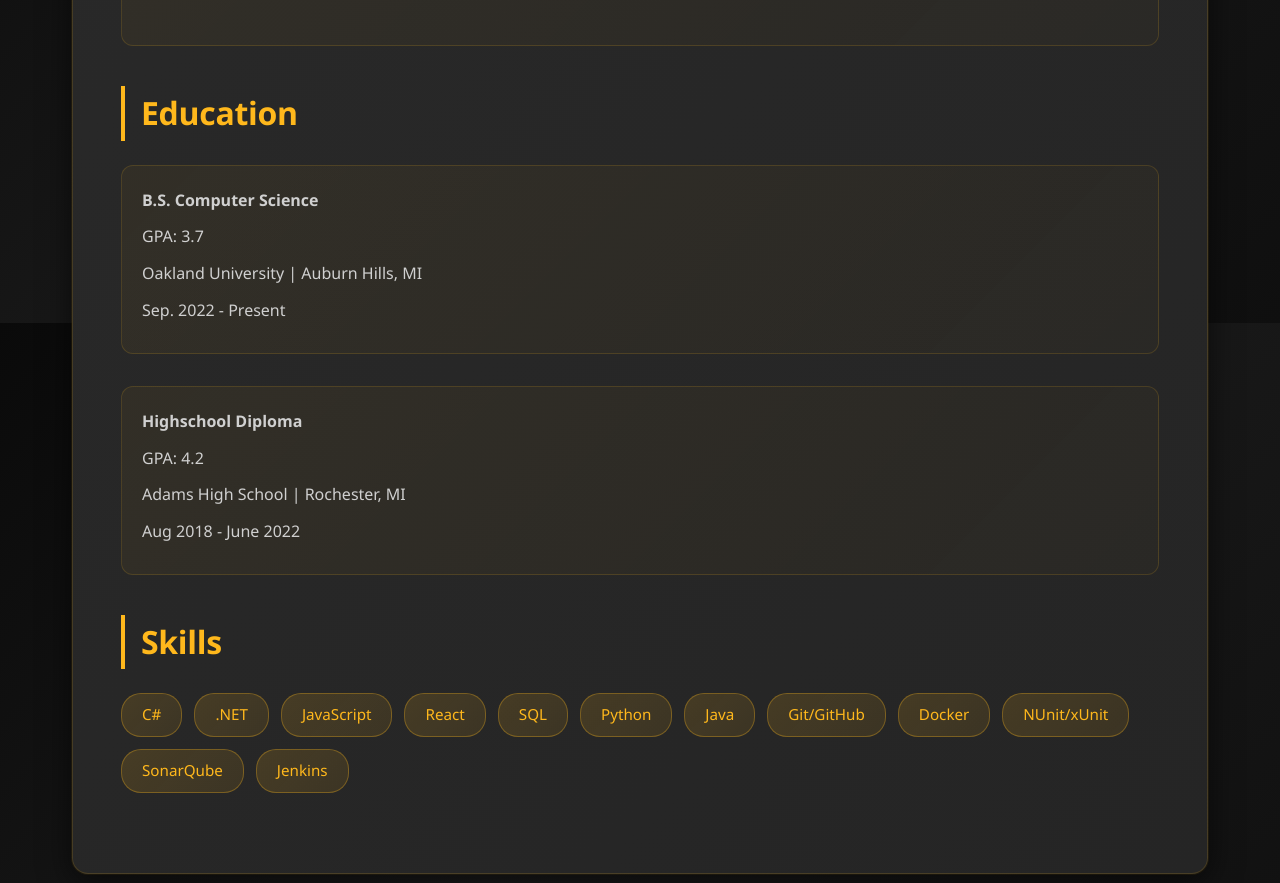
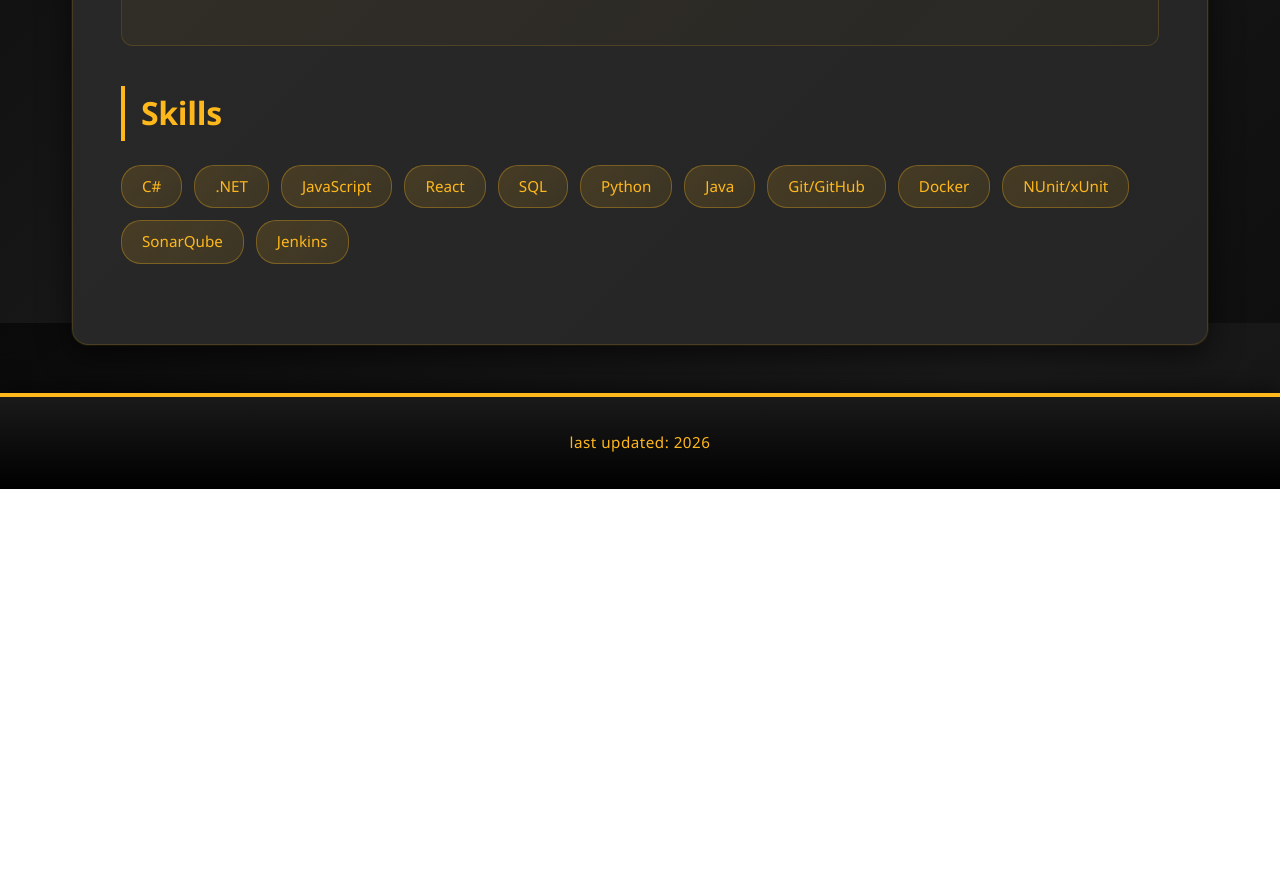
Before and after one commit to stroeren/Assignment1CSI4999, a plain HTML site: page index.html in a window 1280 px wide. Shown: the part 1277-2160 px from the top of the page. After the commit the page ends 1766 px from the top, so only its background shows below. Drawn offline with Linux system fonts and the light colour scheme.

Commit message:
Update index.html

```diff
--- a/index.html
+++ b/index.html
@@ -46,22 +46,6 @@
                 </div>
             </section>
 
-            <section class="education">
-                <h2>Education</h2>
-                <div class="education-item">
-                    <p><strong>B.S. Computer Science</strong></p>
-                    <p>GPA: 3.7</p>
-                    <p>Oakland University | Auburn Hills, MI</p>
-                    <p>Sep. 2022 - Present</p>
-                </div>
-                <div class="education-item">
-                    <p><strong>Highschool Diploma</strong></p>
-                    <p>GPA: 4.2</p>
-                    <p>Adams High School | Rochester, MI</p>
-                    <p>Aug 2018 - June 2022</p>
-                </div>
-            </section>
-
             <section class="skills">
                 <h2>Skills</h2>
                 <ul>
```
